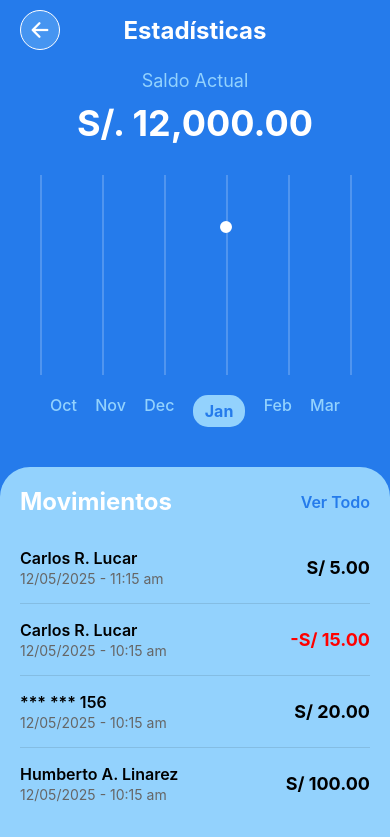
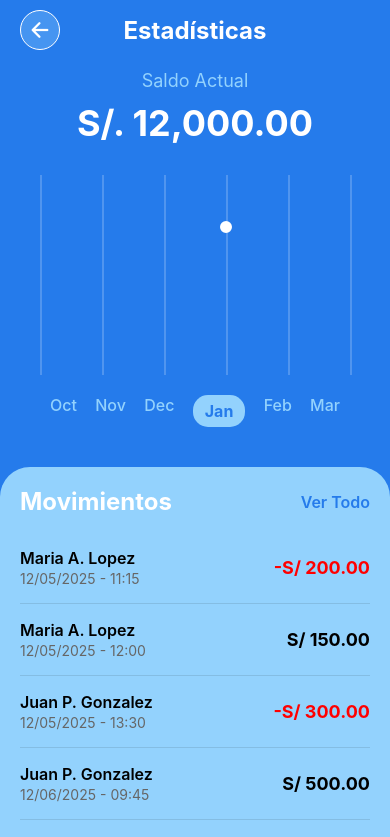
Before and after one commit to urp-moviles-2025-1/MobiPago-pruebaexpo, a React Native app in the folder MobiPago/: screen /Statistics in a window 390 px wide. Shown: the top 837 px of the page. Built offline with nearby package versions, Linux system fonts and the light colour scheme.

Commit message:
comit cambio dummy-data.
-se cambio el dummy data y las screens y el app.js

```diff
--- a/MobiPago/App.js
+++ b/MobiPago/App.js
@@ -4,7 +4,7 @@ import { Ionicons, MaterialIcons } from "@expo/vector-icons"
 import Navbar from "./components/navbar"
 
 export default function App({ navigation }) {
-  const { perfil } = usePerfil()
+  const { perfil, getTransaccionesFormateadas } = usePerfil()
 
   // Función para formatear el monto con el signo correcto
   const formatAmount = (amount) => {
@@ -30,6 +30,9 @@ export default function App({ navigation }) {
       navigation.navigate("Notificaciones")
     }
   }
+
+  // Obtener transacciones formateadas
+  const transaccionesFormateadas = getTransaccionesFormateadas()
 
   return (
     <SafeAreaView style={styles.container}>
@@ -70,26 +73,21 @@ export default function App({ navigation }) {
           showsVerticalScrollIndicator={false}
           nestedScrollEnabled={true}
         >
-          {perfil.transacciones && perfil.transacciones.length > 0 ? (
-            perfil.transacciones.map((transaccion, index) => (
+          {transaccionesFormateadas && transaccionesFormateadas.length > 0 ? (
+            transaccionesFormateadas.map((transaccion, index) => (
               <View key={transaccion.id || index}>
                 <View style={styles.transactionItem}>
                   <View style={styles.transactionInfo}>
-                    <Text style={styles.transactionName}>
-                      {transaccion.destinatario || transaccion.remitente || "Transacción"}
-                    </Text>
+                    <Text style={styles.transactionName}>{transaccion.nombreContacto}</Text>
                     <Text style={styles.transactionDate}>
-                      {transaccion.fecha || new Date().toLocaleDateString("es-PE")} -{" "}
-                      {transaccion.hora ||
-                        new Date().toLocaleTimeString("es-PE", { hour: "2-digit", minute: "2-digit" })}{" "}
-                      am
+                      {transaccion.fecha} - {transaccion.hora}
                     </Text>
                   </View>
                   <Text style={[styles.transactionAmount, transaccion.monto < 0 && styles.expenseAmount]}>
                     {formatAmount(transaccion.monto)}
                   </Text>
                 </View>
-                {index < perfil.transacciones.length - 1 && <View style={styles.separator} />}
+                {index < transaccionesFormateadas.length - 1 && <View style={styles.separator} />}
               </View>
             ))
           ) : (
@@ -282,7 +280,7 @@ const styles = StyleSheet.create({
   },
   bottomScrollContent: {
     paddingHorizontal: 20,
-    paddingBottom: 90, // Reducido para eliminar espacio en blanco
+    paddingBottom: 40, //eliminar espacio en blanco
   },
   actionButtons: {
     flexDirection: "row",
--- a/MobiPago/context/PerfilContext.js
+++ b/MobiPago/context/PerfilContext.js
@@ -1,50 +1,7 @@
 "use client"
 
 import { createContext, useContext, useState } from "react"
-import Perfil from "../models/perfil"
-
-// Datos iniciales de transacciones (mantenemos las mismas)
-const transaccionesIniciales = [
-  {
-    id: 1,
-    destinatario: "Carlos R. Lucar",
-    monto: 5.0,
-    fecha: "12/05/2025",
-    hora: "11:15",
-    tipo: "recibido",
-  },
-  {
-    id: 2,
-    remitente: "Carlos R. Lucar",
-    monto: -15.0,
-    fecha: "12/05/2025",
-    hora: "10:15",
-    tipo: "enviado",
-  },
-  {
-    id: 3,
-    destinatario: "*** *** 156",
-    monto: 20.0,
-    fecha: "12/05/2025",
-    hora: "10:15",
-    tipo: "recibido",
-  },
-  {
-    id: 4,
-    destinatario: "Humberto A. Linarez",
-    monto: 100.0,
-    fecha: "12/05/2025",
-    hora: "10:15",
-    tipo: "recibido",
-  },
-]
-
-// Perfil inicial
-const perfilInicial = new Perfil(1, "Carlos R.", "Lucar", "carlos.lucar", "password123", 12000, transaccionesIniciales)
-
-// Agregar campos adicionales para el perfil
-perfilInicial.email = "carlos.lucar@gmail.com"
-perfilInicial.telefono = "999 999 999"
+import { perfiles } from "../data/dummy-data"
 
 const PerfilContext = createContext()
 
@@ -57,7 +14,9 @@ export const usePerfil = () => {
 }
 
 export const PerfilProvider = ({ children }) => {
-  const [perfil, setPerfil] = useState(perfilInicial)
+  // Usar el primer perfil (Carlos) como perfil principal
+  const [perfil, setPerfil] = useState(perfiles[0])
+  const [todosLosPerfiles] = useState(perfiles)
 
   const actualizarPerfil = (nuevosDatos) => {
     setPerfil((prevPerfil) => ({
@@ -80,13 +39,54 @@ export const PerfilProvider = ({ children }) => {
     }))
   }
 
+  // Función para obtener el nombre completo de un usuario por ID
+  const getNombreUsuarioPorId = (id) => {
+    const usuario = todosLosPerfiles.find((p) => p.id === id)
+    return usuario ? `${usuario.nombre} ${usuario.apellidos}` : "Usuario desconocido"
+  }
+
+  // Función para formatear transacciones con nombres de usuarios
+  const getTransaccionesFormateadas = () => {
+    return perfil.transacciones.map((transaccion) => {
+      const esEnviada = transaccion.idRemitente === perfil.id
+      const esRecibida = transaccion.idDestinatario === perfil.id
+
+      let nombreContacto = ""
+      let tipoTransaccion = ""
+      let montoFormateado = transaccion.monto
+
+      if (esEnviada) {
+        nombreContacto = getNombreUsuarioPorId(transaccion.idDestinatario)
+        tipoTransaccion = "enviado"
+        montoFormateado = -transaccion.monto // Negativo para enviadas
+      } else if (esRecibida) {
+        nombreContacto = getNombreUsuarioPorId(transaccion.idRemitente)
+        tipoTransaccion = "recibido"
+        montoFormateado = transaccion.monto // Positivo para recibidas
+      }
+
+      return {
+        ...transaccion,
+        nombreContacto,
+        tipoTransaccion,
+        monto: montoFormateado,
+        // Mantener compatibilidad con código existente
+        destinatario: nombreContacto,
+        remitente: nombreContacto,
+      }
+    })
+  }
+
   return (
     <PerfilContext.Provider
       value={{
         perfil,
+        todosLosPerfiles,
         actualizarPerfil,
         actualizarBalance,
         agregarTransaccion,
+        getNombreUsuarioPorId,
+        getTransaccionesFormateadas,
       }}
     >
       {children}
--- a/MobiPago/context/TarjetasContext.js
+++ b/MobiPago/context/TarjetasContext.js
@@ -1,13 +1,7 @@
 "use client"
 
 import { createContext, useContext, useState } from "react"
-import Tarjeta from "../models/tarjeta"
-
-// Datos iniciales de tarjetas
-const tarjetasIniciales = [
-  new Tarjeta("Tarjeta Principal", "4532123456789012", "Carlos R. Lucar", "12/27", "123"),
-  new Tarjeta("Tarjeta Principal 2", "5555444433332222", "Carlos R. Lucar", "08/26", "456"),
-]
+import { getTarjetasByPerfilId } from "../data/dummy-data"
 
 const TarjetasContext = createContext()
 
@@ -20,7 +14,8 @@ export const useTarjetas = () => {
 }
 
 export const TarjetasProvider = ({ children }) => {
-  const [tarjetas, setTarjetas] = useState(tarjetasIniciales)
+  // Obtener tarjetas del perfil principal (Carlos - ID: 1)
+  const [tarjetas, setTarjetas] = useState(getTarjetasByPerfilId(1))
 
   const agregarTarjeta = (nuevaTarjeta) => {
     setTarjetas((prevTarjetas) => [...prevTarjetas, nuevaTarjeta])
--- a/MobiPago/data/dummy-data.js
+++ b/MobiPago/data/dummy-data.js
@@ -1,15 +1,15 @@
-import Perfil from "../models/perfil.js";
-import Tarjeta from "../models/tarjeta.js";
-import Transaccion from "../models/transacciones.js";
+import Perfil from "../models/perfil.js"
+import Tarjeta from "../models/tarjeta.js"
+import Transaccion from "../models/transaccion.js"
 
 // Instancias de perfiles
 export const perfiles = [
-  new Perfil(1, "Carlos R.", "Lucar", "carlos.lucar", "password123", 12000, []),
-  new Perfil(2, "Maria A.", "Lopez", "maria.lopez", "password456", 15000, []),
-  new Perfil(3, "Juan P.", "Gonzalez", "juan.gonzalez", "password789", 5000, []),
-  new Perfil(4, "Ana M.", "Martínez", "ana.martinez", "password101", 8000, []),
-  new Perfil(5, "Luis G.", "Fernández", "luis.fernandez", "password202", 10000, []),
-];
+  new Perfil(1, "Carlos R.", "Lucar", "carlos.lucar", "password123", 12000, [], "999 999 999"),
+  new Perfil(2, "Maria A.", "Lopez", "maria.lopez", "password456", 15000, [], "888 888 888"),
+  new Perfil(3, "Juan P.", "Gonzalez", "juan.gonzalez", "password789", 5000, [], "777 777 777"),
+  new Perfil(4, "Ana M.", "Martínez", "ana.martinez", "password101", 8000, [], "666 666 666"),
+  new Perfil(5, "Luis G.", "Fernández", "luis.fernandez", "password202", 10000, [], "555 555 555"),
+]
 
 // Datos de transacciones de ejemplo con valores positivos (sin valores negativos)
 const transaccionesEjemplo = [
@@ -28,58 +28,80 @@ const transaccionesEjemplo = [
   new Transaccion(13, 1, 2, 350.0, "12/09/2025", "15:30"), // De Maria a Carlos
   new Transaccion(14, 3, 5, 550.0, "12/09/2025", "18:00"), // De Luis a Juan
   new Transaccion(15, 4, 5, 600.0, "12/09/2025", "19:10"), // De Luis a Ana
-];
+]
 
 // Asignar las transacciones a los perfiles correspondientes
 perfiles[0].transacciones = [
-  transaccionesEjemplo[0],
-  transaccionesEjemplo[3],
-  transaccionesEjemplo[5],
-  transaccionesEjemplo[10],
-  transaccionesEjemplo[13],
-];
+  transaccionesEjemplo[0], // Envió a Maria
+  transaccionesEjemplo[1], // Recibió de Maria
+  transaccionesEjemplo[2], // Envió a Juan
+  transaccionesEjemplo[3], // Recibió de Juan
+  transaccionesEjemplo[4], // Envió a Ana
+  transaccionesEjemplo[9], // Recibió de Luis
+  transaccionesEjemplo[12], // Recibió de Maria
+]
+
 perfiles[1].transacciones = [
-  transaccionesEjemplo[1],
-  transaccionesEjemplo[4],
-  transaccionesEjemplo[7],
-  transaccionesEjemplo[11],
-  transaccionesEjemplo[14],
-];
+  transaccionesEjemplo[0], // Recibió de Carlos
+  transaccionesEjemplo[1], // Envió a Carlos
+  transaccionesEjemplo[5], // Envió a Luis
+  transaccionesEjemplo[6], // Recibió de Ana
+  transaccionesEjemplo[10], // Recibió de Juan
+  transaccionesEjemplo[12], // Envió a Carlos
+]
+
 perfiles[2].transacciones = [
-  transaccionesEjemplo[2],
-  transaccionesEjemplo[8],
-  transaccionesEjemplo[12],
-  transaccionesEjemplo[6],
-  transaccionesEjemplo[9],
-];
+  transaccionesEjemplo[2], // Recibió de Carlos
+  transaccionesEjemplo[3], // Envió a Carlos
+  transaccionesEjemplo[7], // Recibió de Ana
+  transaccionesEjemplo[10], // Envió a Maria
+  transaccionesEjemplo[11], // Recibió de Luis
+  transaccionesEjemplo[13], // Recibió de Luis
+]
+
 perfiles[3].transacciones = [
-  transaccionesEjemplo[9],
-  transaccionesEjemplo[15],
-  transaccionesEjemplo[13],
-  transaccionesEjemplo[7],
-  transaccionesEjemplo[4],
-];
+  transaccionesEjemplo[4], // Recibió de Carlos
+  transaccionesEjemplo[6], // Envió a Maria
+  transaccionesEjemplo[7], // Envió a Juan
+  transaccionesEjemplo[8], // Envió a Luis
+  transaccionesEjemplo[14], // Recibió de Luis
+]
+
 perfiles[4].transacciones = [
-  transaccionesEjemplo[6],
-  transaccionesEjemplo[14],
-  transaccionesEjemplo[12],
-  transaccionesEjemplo[8],
-  transaccionesEjemplo[10],
-];
+  transaccionesEjemplo[5], // Recibió de Maria
+  transaccionesEjemplo[8], // Recibió de Ana
+  transaccionesEjemplo[9], // Envió a Carlos
+  transaccionesEjemplo[11], // Envió a Juan
+  transaccionesEjemplo[13], // Envió a Juan
+  transaccionesEjemplo[14], // Envió a Ana
+]
 
 // Instancias de tarjetas de ejemplo asociadas a los perfiles (con foreign key `perfilId`)
 export const tarjetas = [
-  new Tarjeta("Tarjeta Principal Carlos", "4532 1234 5678 9012", "Carlos R. Lucar", "12/27", "123", perfiles[0].id),
-  new Tarjeta("Tarjeta Secundaria Carlos", "4532 2345 6789 0123", "Carlos R. Lucar", "12/26", "321", perfiles[0].id),
-  new Tarjeta("Tarjeta Principal Maria", "5555 4444 3333 2222", "Maria A. Lopez", "08/26", "456", perfiles[1].id),
-  new Tarjeta("Tarjeta Secundaria Maria", "5555 5555 4444 3333", "Maria A. Lopez", "09/27", "654", perfiles[1].id),
-  new Tarjeta("Tarjeta Principal Juan", "6666 7777 8888 9999", "Juan P. Gonzalez", "05/24", "789", perfiles[2].id),
-  new Tarjeta("Tarjeta Secundaria Juan", "6666 8888 7777 6666", "Juan P. Gonzalez", "06/25", "987", perfiles[2].id),
-  new Tarjeta("Tarjeta Principal Ana", "7777 8888 9999 0000", "Ana M. Martínez", "11/26", "112", perfiles[3].id),
-  new Tarjeta("Tarjeta Secundaria Ana", "7777 9999 8888 0000", "Ana M. Martínez", "07/27", "211", perfiles[3].id),
-  new Tarjeta("Tarjeta Principal Luis", "8888 9999 0000 1111", "Luis G. Fernández", "01/25", "334", perfiles[4].id),
-  new Tarjeta("Tarjeta Secundaria Luis", "8888 1111 9999 0000", "Luis G. Fernández", "03/25", "433", perfiles[4].id),
-];
+  new Tarjeta("Tarjeta Principal Carlos", "4532123456789012", "Carlos R. Lucar", "12/27", "123", perfiles[0].id),
+  new Tarjeta("Tarjeta Secundaria Carlos", "4532234567890123", "Carlos R. Lucar", "12/26", "321", perfiles[0].id),
+  new Tarjeta("Tarjeta Principal Maria", "5555444433332222", "Maria A. Lopez", "08/26", "456", perfiles[1].id),
+  new Tarjeta("Tarjeta Secundaria Maria", "5555555544443333", "Maria A. Lopez", "09/27", "654", perfiles[1].id),
+  new Tarjeta("Tarjeta Principal Juan", "6666777788889999", "Juan P. Gonzalez", "05/24", "789", perfiles[2].id),
+  new Tarjeta("Tarjeta Secundaria Juan", "6666888877776666", "Juan P. Gonzalez", "06/25", "987", perfiles[2].id),
+  new Tarjeta("Tarjeta Principal Ana", "7777888899990000", "Ana M. Martínez", "11/26", "112", perfiles[3].id),
+  new Tarjeta("Tarjeta Secundaria Ana", "7777999988880000", "Ana M. Martínez", "07/27", "211", perfiles[3].id),
+  new Tarjeta("Tarjeta Principal Luis", "8888999900001111", "Luis G. Fernández", "01/25", "334", perfiles[4].id),
+  new Tarjeta("Tarjeta Secundaria Luis", "8888111199990000", "Luis G. Fernández", "03/25", "433", perfiles[4].id),
+]
 
 // Mantener compatibilidad con código existente
-export const tarjeta = tarjetas[0];
+export const tarjeta = tarjetas[0]
+
+// Exportar el perfil principal (Carlos) para compatibilidad
+export const perfil = perfiles[0]
+
+// Función helper para obtener un perfil por ID
+export const getPerfilById = (id) => {
+  return perfiles.find((perfil) => perfil.id === id)
+}
+
+// Función helper para obtener tarjetas por perfil ID
+export const getTarjetasByPerfilId = (perfilId) => {
+  return tarjetas.filter((tarjeta) => tarjeta.perfilId === perfilId)
+}
--- a/MobiPago/screens/creatarjeta.js
+++ b/MobiPago/screens/creatarjeta.js
@@ -14,6 +14,7 @@ import {
 import { useState } from "react"
 import Tarjeta from "../models/tarjeta"
 import { useTarjetas } from "../context/TarjetasContext"
+import { usePerfil } from "../context/PerfilContext"
 import { Ionicons } from "@expo/vector-icons"
 
 // Componente de vista previa de la tarjeta
@@ -43,6 +44,7 @@ const CardPreview = ({ cardName, cardNumber, cardHolder, expiryDate }) => {
 
 export default function CrearTarjeta({ navigation }) {
   const { agregarTarjeta } = useTarjetas()
+  const { perfil } = usePerfil()
 
   const [formData, setFormData] = useState({
     nombre: "",
@@ -118,13 +120,14 @@ export default function CrearTarjeta({ navigation }) {
     if (!validateForm()) return
 
     try {
-      // Crear nueva instancia de Tarjeta
+      // Crear nueva instancia de Tarjeta con el perfilId del usuario actual
       const nuevaTarjeta = new Tarjeta(
         formData.nombre.trim(),
         formData.numero.replace(/\s/g, ""), // Remover espacios para almacenar
         formData.titular.trim(),
         formData.fechaCaducidad.trim(),
         formData.cvv.trim(),
+        perfil.id, // Usar el ID del perfil actual
       )
 
       // Agregar la nueva tarjeta usando el contexto
@@ -154,7 +157,7 @@ export default function CrearTarjeta({ navigation }) {
       {/* Header */}
       <View style={styles.header}>
         <TouchableOpacity style={styles.backButton} onPress={handleGoBack}>
-          <Ionicons name="arrow-back" size={24} color="#93d2fd" />
+          <Ionicons name="arrow-back" size={24} color="#ffffff" />
         </TouchableOpacity>
         <Text style={styles.headerTitle}>Crear Tarjeta</Text>
         <View style={styles.headerSpacer} />
@@ -267,9 +270,11 @@ const styles = StyleSheet.create({
     width: 40,
     height: 40,
     borderRadius: 20,
-    backgroundColor: "#93d2fd",
+    backgroundColor: "rgba(147, 210, 253, 0.3)",
     justifyContent: "center",
     alignItems: "center",
+    borderWidth: 1,
+    borderColor: "#ffffff",
   },
   headerTitle: {
     fontSize: 24,
--- a/MobiPago/screens/notificaciones.js
+++ b/MobiPago/screens/notificaciones.js
@@ -19,7 +19,7 @@ const NotificationCard = ({ notification }) => {
 }
 
 export default function Notificaciones({ navigation }) {
-  const { perfil } = usePerfil()
+  const { perfil, getTransaccionesFormateadas } = usePerfil()
 
   const handleGoBack = () => {
     if (navigation) {
@@ -55,31 +55,29 @@ export default function Notificaciones({ navigation }) {
 
   // Función para generar notificaciones basadas en las transacciones
   const generarNotificaciones = () => {
-    if (!perfil.transacciones || perfil.transacciones.length === 0) {
+    const transaccionesFormateadas = getTransaccionesFormateadas()
+
+    if (!transaccionesFormateadas || transaccionesFormateadas.length === 0) {
       return []
     }
 
-    return perfil.transacciones.map((transaccion, index) => {
+    return transaccionesFormateadas.map((transaccion, index) => {
       const monto = Math.abs(transaccion.monto)
       const tiempo = calcularTiempoTranscurrido(transaccion.fecha, transaccion.hora)
 
-      if (transaccion.monto > 0) {
-        // Dinero recibido
-        const remitente = transaccion.destinatario || transaccion.remitente || "Usuario desconocido"
+      if (transaccion.tipoTransaccion === "recibido") {
         return {
           id: transaccion.id || index,
           titulo: "¡Recarga exitosa!",
-          mensaje: `Tu saldo ha aumentado S/.${monto.toFixed(2)} de ${remitente}`,
+          mensaje: `Tu saldo ha aumentado S/.${monto.toFixed(2)} de ${transaccion.nombreContacto}`,
           tiempo: tiempo,
           tipo: "recibido",
         }
       } else {
-        // Dinero enviado
-        const destinatario = transaccion.destinatario || transaccion.remitente || "Usuario desconocido"
         return {
           id: transaccion.id || index,
           titulo: "¡Pago exitoso!",
-          mensaje: `Has enviado S/.${monto.toFixed(2)} a ${destinatario}`,
+          mensaje: `Has enviado S/.${monto.toFixed(2)} a ${transaccion.nombreContacto}`,
           tiempo: tiempo,
           tipo: "enviado",
         }
@@ -117,7 +115,7 @@ export default function Notificaciones({ navigation }) {
       {/* Header */}
       <View style={styles.header}>
         <TouchableOpacity style={styles.backButton} onPress={handleGoBack}>
-          <Ionicons name="arrow-back" size={24} color="#93d2fd" />
+          <Ionicons name="arrow-back" size={24} color="#ffffff" />
         </TouchableOpacity>
         <Text style={styles.headerTitle}>Notificaciones</Text>
         <View style={styles.headerSpacer} />
@@ -160,9 +158,11 @@ const styles = StyleSheet.create({
     width: 40,
     height: 40,
     borderRadius: 20,
-    backgroundColor: "#93d2fd",
+    backgroundColor: "rgba(147, 210, 253, 0.3)",
     justifyContent: "center",
     alignItems: "center",
+    borderWidth: 1,
+    borderColor: "#ffffff",
   },
   headerTitle: {
     fontSize: 24,
--- a/MobiPago/screens/statistics.js
+++ b/MobiPago/screens/statistics.js
@@ -60,7 +60,7 @@ const SimpleChart = () => {
 }
 
 export default function Statistics({ navigation }) {
-  const { perfil } = usePerfil()
+  const { perfil, getTransaccionesFormateadas } = usePerfil()
 
   // Función para formatear el monto
   const formatAmount = (amount) => {
@@ -78,6 +78,9 @@ export default function Statistics({ navigation }) {
       navigation.goBack()
     }
   }
+
+  // Obtener transacciones formateadas
+  const transaccionesFormateadas = getTransaccionesFormateadas()
 
   return (
     <SafeAreaView style={styles.container}>
@@ -115,26 +118,21 @@ export default function Statistics({ navigation }) {
             </TouchableOpacity>
           </View>
 
-          {perfil.transacciones && perfil.transacciones.length > 0 ? (
-            perfil.transacciones.map((transaccion, index) => (
+          {transaccionesFormateadas && transaccionesFormateadas.length > 0 ? (
+            transaccionesFormateadas.map((transaccion, index) => (
               <View key={transaccion.id || index}>
                 <View style={styles.transactionItem}>
                   <View style={styles.transactionInfo}>
-                    <Text style={styles.transactionName}>
-                      {transaccion.destinatario || transaccion.remitente || "Transacción"}
-                    </Text>
+                    <Text style={styles.transactionName}>{transaccion.nombreContacto}</Text>
                     <Text style={styles.transactionDate}>
-                      {transaccion.fecha || new Date().toLocaleDateString("es-PE")} -{" "}
-                      {transaccion.hora ||
-                        new Date().toLocaleTimeString("es-PE", { hour: "2-digit", minute: "2-digit" })}{" "}
-                      am
+                      {transaccion.fecha} - {transaccion.hora}
                     </Text>
                   </View>
                   <Text style={[styles.transactionAmount, transaccion.monto < 0 && styles.expenseAmount]}>
                     {formatAmount(transaccion.monto)}
                   </Text>
                 </View>
-                {index < perfil.transacciones.length - 1 && <View style={styles.separator} />}
+                {index < transaccionesFormateadas.length - 1 && <View style={styles.separator} />}
               </View>
             ))
           ) : (
```
